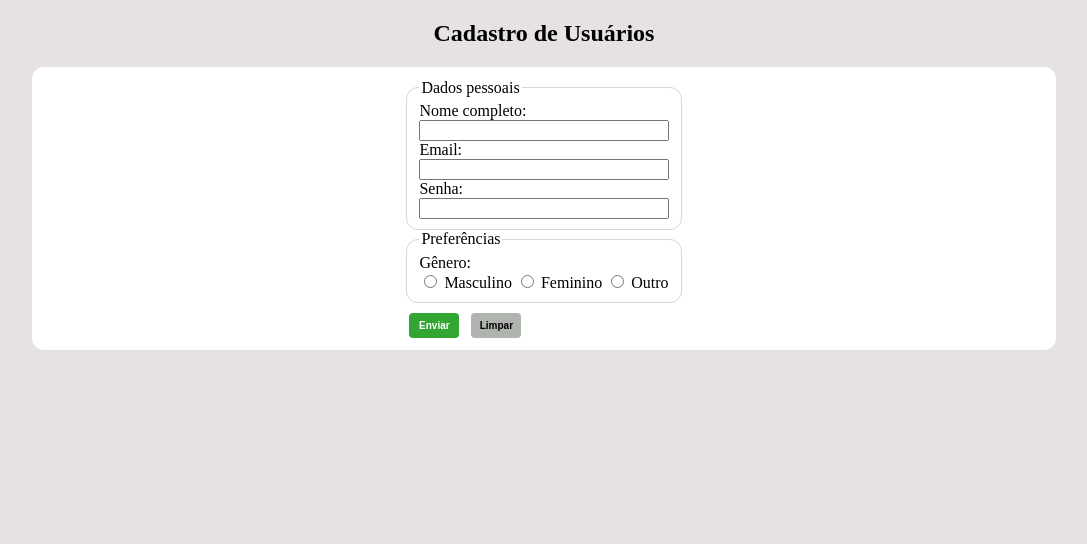
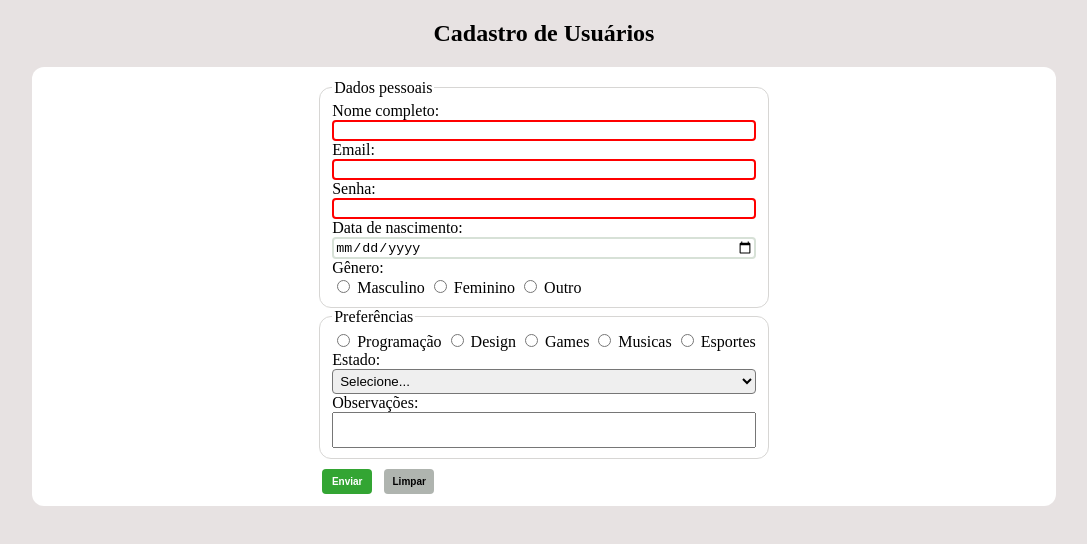
Before and after one commit to guigui1805/PrimeiroFormulario, a plain HTML site: page index.html in a window 1280 px wide. Shown: the whole page, without its empty margins (96-1183 px from the left). Drawn offline with Linux system fonts and the light colour scheme.

Commit message:
acrescentei mais coisas para HTML e CSS

```diff
--- a/formulario.CSS
+++ b/formulario.CSS
@@ -67,7 +67,26 @@ body
     height: 25px;
 
 }
-.genero
+.sensiveis
 {
-
+    border-color: red;
+    border-radius: 4px;
+    border-width: 2px;
+    border-style:solid;
 }
+input
+{
+    border-radius: 4px;
+    border-style: solid;
+    border-color: rgb(215, 225, 215);
+}
+.areatexto
+{
+    resize: none;
+}
+.estado
+{
+    background-color: rgb(239, 239, 239);
+    border-radius: 4px;
+    padding: 3px;
+}
--- a/index.html
+++ b/index.html
@@ -14,23 +14,21 @@
         <form action="https://httpbin.org/post" target="_blank" method="post">
             <fieldset class="fieldset">
                 <legend>Dados pessoais </legend>
-                <label for="nome">Nome completo:</label>
-                <input type="text" id="nome" name="nome" required>
+                <label for="nome" >Nome completo:</label>
+                <input class="sensiveis" type="text" id="nome" name="nome" required>
 
 
                 <label for="email">Email:</label>
-                <input type="email" id="email" name="email" required>
+                <input class="sensiveis" type="email" id="email" name="email" required>
 
                 <label for="senha">Senha:</label>
-                <input type="password" id="senha" name="senha" required>
+                <input class="sensiveis" type="password" id="senha" name="senha" required>
 
-            </fieldset>
-            <fieldset class="fieldset">
-                <legend>Preferências </legend>
-
+                <label for="dtnsc">Data de nascimento:</label>
+                <input type="date" id="senha" name="senha" required>
 
                 <label>Gênero:</label>
-                <div class="genero">
+                <div class="select">
                     <input type="radio" id="M" name="masculino" required>
                     <label for="M">Masculino</label>
                     <input type="radio" id="F" name="Feminino" required>
@@ -38,6 +36,34 @@
                     <input type="radio" id="o" name="Outro" required>
                     <label for="M">Outro</label>
                 </div>
+
+            </fieldset>
+            <fieldset class="fieldset">
+                <legend>Preferências </legend>
+                    <div class="select">
+                    <input type="radio" id="p" name="programação" required>
+                    <label for="M">Programação</label>
+                    <input type="radio" id="d" name="design" required>
+                    <label for="F">Design</label>
+                    <input type="radio" id="g" name="games" required>
+                    <label for="M">Games</label>
+                    <input type="radio" id="Mu" name="musica" required>
+                    <label for="M">Musicas</label>
+                    <input type="radio" id="e" name="esporte" required>
+                    <label for="M">Esportes</label>
+                </div>
+
+                <label for="estado">Estado:</label>
+                <select class="estado" name="estados" id="e">
+                    <option value="" selected disabled>Selecione...</option>
+                    <option value="MS">Mato Grosso do Sul</option>
+                    <option value="RS">Rio Grande do Sul</option>
+                    <option value="RR">Roraima</option>
+                </select>
+                <label for="observaçoes">Observações:</label>
+                <textarea class="areatexto" name="observaçoes" id="obs"> </textarea>
+
+
 
             </fieldset>
             <div class="button">
```
